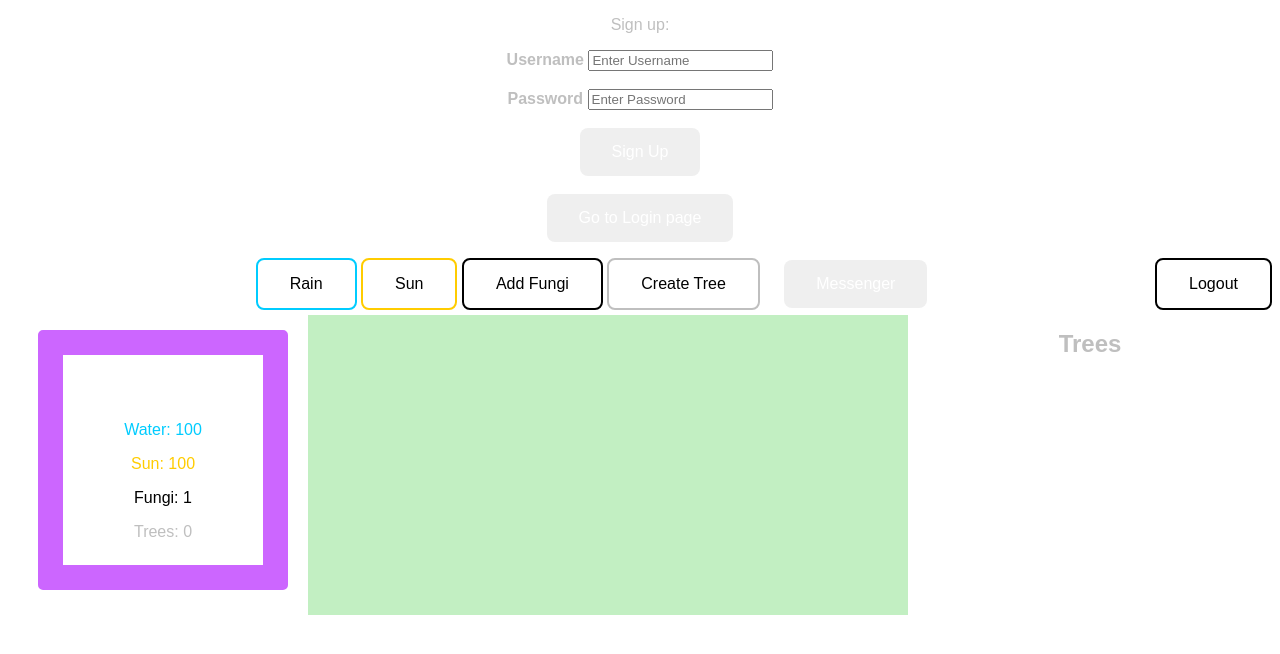
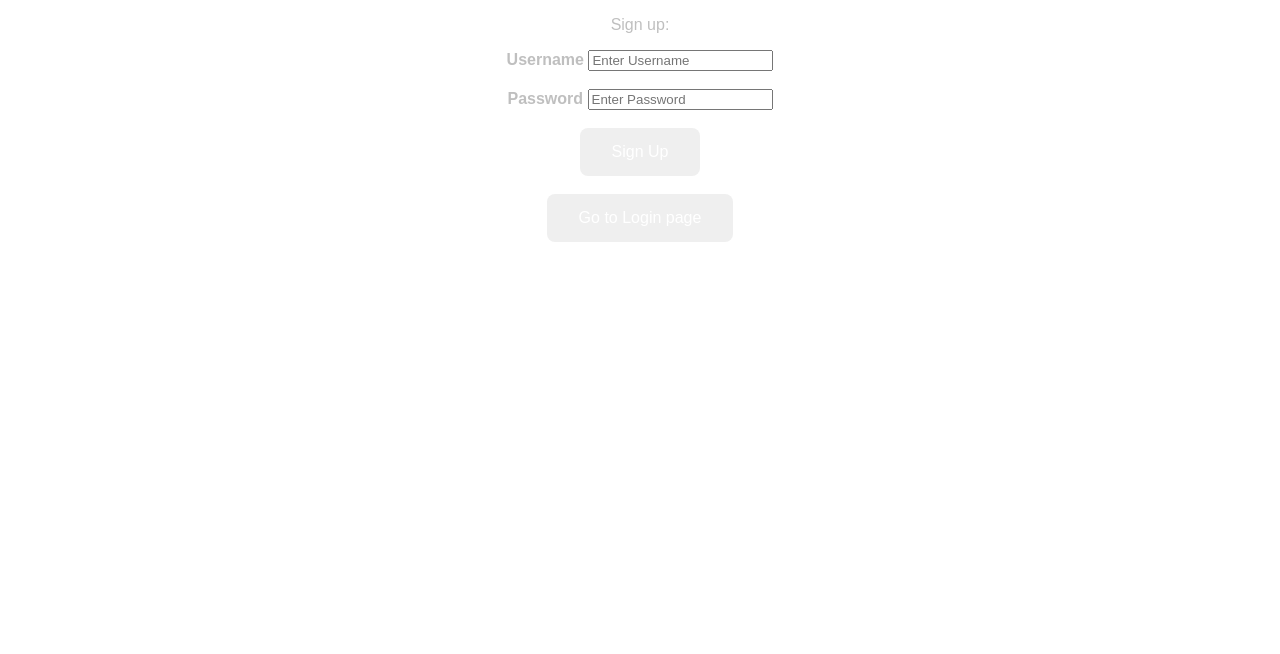
Before and after one commit to apiercebala/tallestTree, a website: page index.html in a window 1280 px wide. Drawn offline with nearby package versions, Linux system fonts and the light colour scheme.

Commit message:
re-added ng-show of tree controller

```diff
--- a/index.html
+++ b/index.html
@@ -53,7 +53,7 @@
     </div>
 </div>
 
-<div ng-controller="myTree" >
+<div ng-controller="myTree" ng-show="sharedVars.validUser">
     <div>
 	<button class="button1" ng-click="addWater(1)">Rain</button>
 	<button class="button2" ng-click="addSun(1)">Sun</button>
@@ -86,12 +86,6 @@
             <li ng-repeat="x in sharedVars.currentUser.trees"><button class="addFungiToTree" ng-click="addHealth(sharedVars.currentUser,x)">Increase Health</button><strong>Health:</strong><progress value={{x.fungi}} max="20"></progress></li>
         </ul>
     </div>
-<!--         <table id="treeList">
-            <tr>
-                <th>Name</th>
-                <th>Fungi</th>
-            </tr>
-        </table> -->
 
     	<div>
 		 	<img id="tree" width="100" height="100" src="tree1.png">
```
